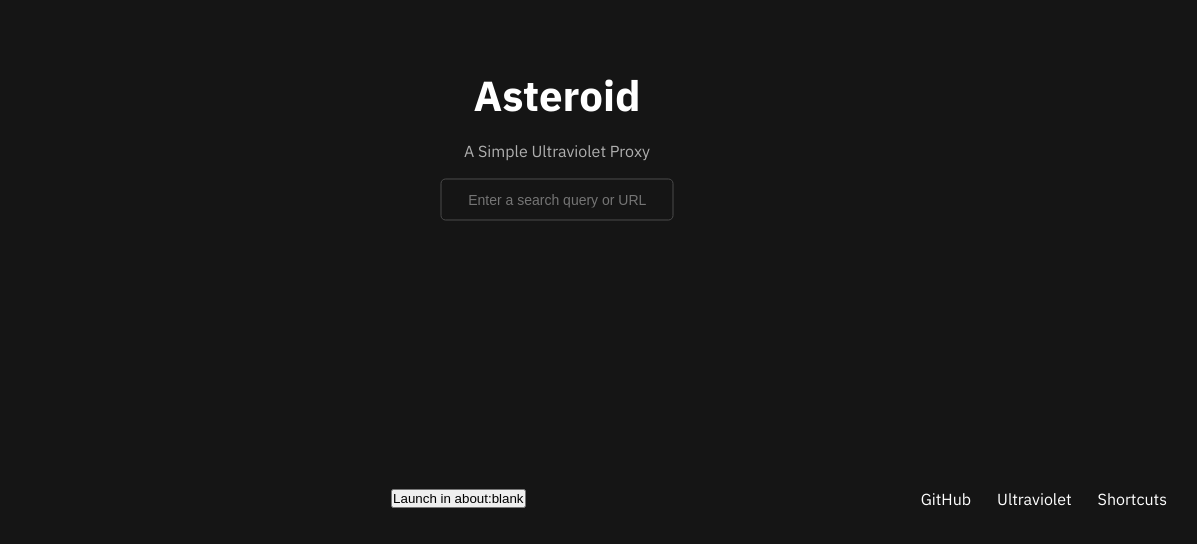
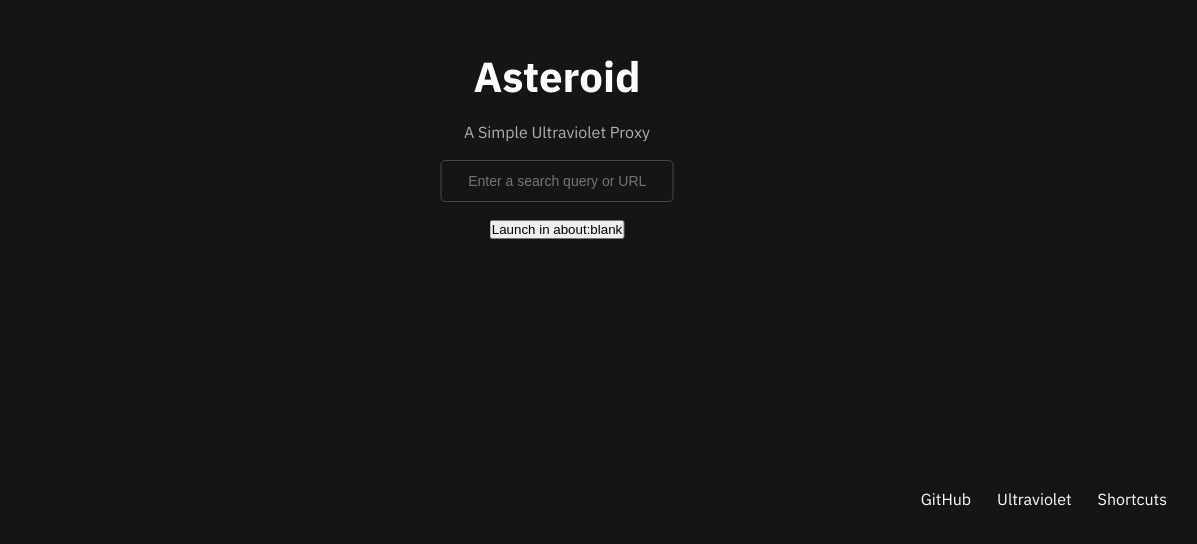
Before and after one commit to aaabbb4325/asteroid, a plain HTML site: page index.html in a window 1280 px wide. Shown: the part 256-800 px from the top of the page, 83-1280 px from the left. Drawn offline with Linux system fonts and the light colour scheme.

Commit message:
Update index.html

```diff
--- a/index.html
+++ b/index.html
@@ -36,16 +36,13 @@
     </h1>
     <p class="description">A Simple Ultraviolet Proxy</p>
     <input type="text" class="input" placeholder="   Enter a search query or URL   ">
+    <button onclick="launchab()" id="launchab" class="button play">Launch in about:blank</button>
   </div>
 
   <div class="footer">
     <div>
       <img src="./assets/icon.png" class="logo">
     </div>
-      <div class="center-container">
-        <button onclick="launchab()" id="launchab" class="button play">Launch in about:blank</button>
-      </div>
-
     <div>
       <a href="https://github.com/aaabbb4325/asteroid" target="_blank">GitHub</a>
       <a href="https://github.com/titaniumnetwork-dev/ultraviolet" target="_blank">Ultraviolet</a>
```
